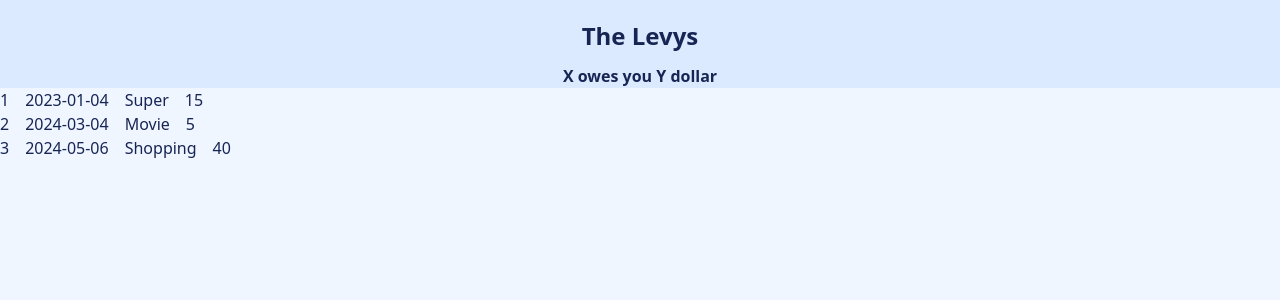
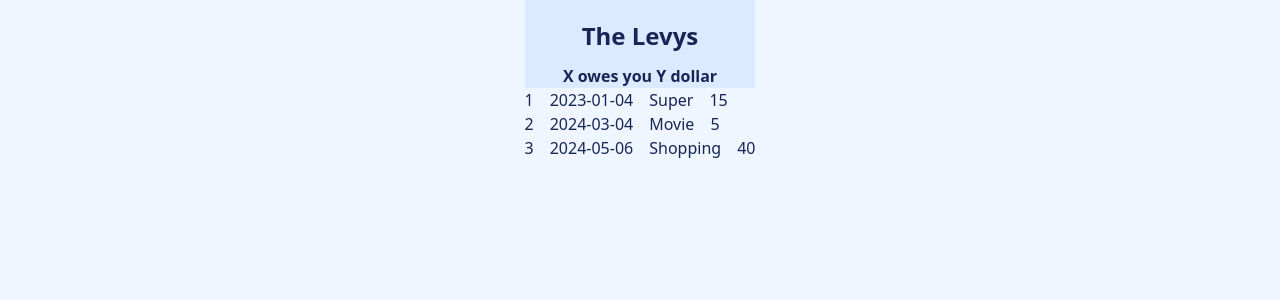
Before and after one commit to Noa308/Split, a React (Vite) app: page / in a window 1280 px wide. Shown: the top 300 px of the page. Built offline with nearby package versions, Linux system fonts and the light colour scheme.

Commit message:
stage3: creating A group page-with static data

```diff
--- a/src/App.jsx
+++ b/src/App.jsx
@@ -4,7 +4,7 @@ import Groups from "./Groups";
 
 function App() {
   return (
-    <div className="bg-blue-50 min-h-screen text-blue-950 flex-col">
+    <div className="bg-blue-50 min-h-screen text-blue-950 flex flex-col items-center">
       {/* <HomePage /> */}
       <Groups />
     </div>
```
